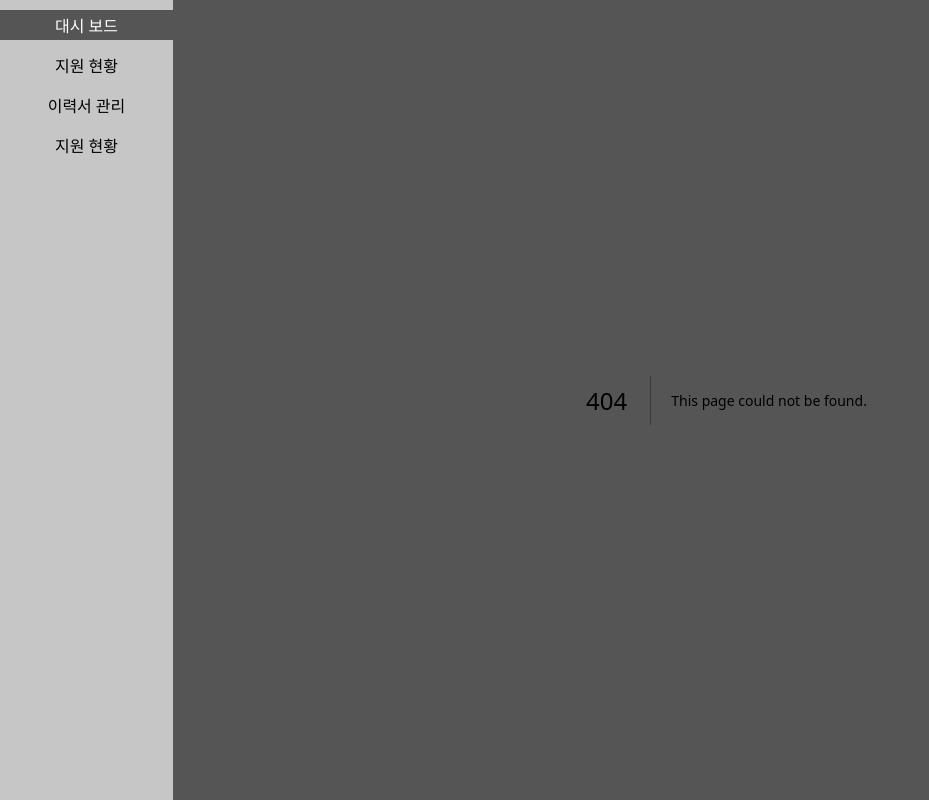
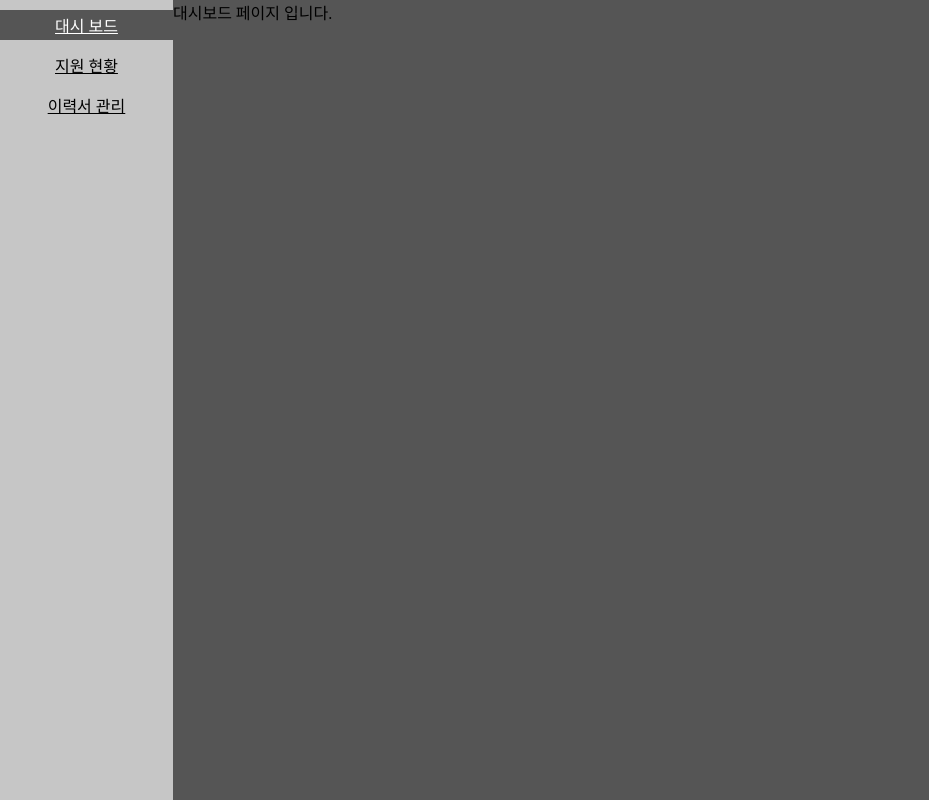
Before and after one commit to CureLatte/MyCareerFront, a Next.js app: page /dashboard in a window 1280 px wide. Before the commit this address had no page. Shown: the whole page, without its empty margins (0-929 px from the left). Built offline with nearby package versions, Linux system fonts and the light colour scheme.

Commit message:
[FIX] upate Apply

```diff
--- /dev/null
+++ b/src/app/apply/page.tsx
@@ -0,0 +1,3 @@
+export default function ApplyLayOut() {
+	return <div>지원 현황 페이지 입니다.</div>;
+}
--- /dev/null
+++ b/src/app/dashboard/layout.tsx
@@ -0,0 +1,7 @@
+export default function DashBoardMainPage({
+	children,
+}: {
+	children: React.ReactNode;
+}) {
+	return <div>{children}</div>;
+}
--- /dev/null
+++ b/src/app/dashboard/page.tsx
@@ -0,0 +1,3 @@
+export default function DashBoardPage() {
+	return <div>대시보드 페이지 입니다.</div>;
+}
--- /dev/null
+++ b/src/app/resume/layout.tsx
@@ -0,0 +1,5 @@
+import { ReactNode } from 'react';
+
+export default function ApplyMainPage({ children }: { children: ReactNode }) {
+	return <div>{children}</div>;
+}
--- /dev/null
+++ b/src/app/resume/page.tsx
@@ -0,0 +1,3 @@
+export default function ResumePage() {
+	return <div>이력서 페이지입니다.</div>;
+}
--- a/src/components/Nav.tsx
+++ b/src/components/Nav.tsx
@@ -5,23 +5,42 @@ import { useState } from 'react';
 export default function Nav({}: any) {
 	const [activateTab, setActivateTab] = useState(0);
 
-	const navList = ['대시 보드', '지원 현황', '이력서 관리', '지원 현황'];
+	const navList = [
+		{
+			title: '대시 보드',
+			url: '/dashboard',
+		},
+		{
+			title: '지원 현황',
+			url: '/apply',
+		},
+		{
+			title: '이력서 관리',
+			url: '/resume',
+		},
+	];
 
 	return (
 		<nav
 			style={{ background: LIGHT_GRAY, height: '100vh', width: '200px' }}
 		>
-			{navList.map((item: string, index: number) => {
+			{navList.map(
+				(item: { title: string; url: string }, index: number) => {
 					console.log(item, index);
 
 					return (
 						<NavText
-						onClick={() => setActivateTab(Number(index))}
-						text={item}
+							key={index}
+							onClick={() => {
+								setActivateTab(Number(index));
+							}}
+							text={item.title}
+							url={item.url}
 							activate={Number(index) === Number(activateTab)}
 						></NavText>
 					);
-			})}
+				},
+			)}
 		</nav>
 	);
 }
--- a/src/components/NavText.tsx
+++ b/src/components/NavText.tsx
@@ -1,6 +1,7 @@
 import { BACKGROUND_GRAY } from '@/const/Color';
+import Link from 'next/link';
 
-export default function NavText({ text, activate, onClick }: any) {
+export default function NavText({ text, activate, onClick, url }: any) {
 	let textStyle: any = {
 		display: 'flex',
 		flexDirection: 'row',
@@ -22,8 +23,8 @@ export default function NavText({ text, activate, onClick }: any) {
 	}
 
 	return (
-		<div onClick={onClick} style={textStyle}>
+		<Link href={url} onClick={onClick} style={textStyle}>
 			{text}
-		</div>
+		</Link>
 	);
 }
```
Also changed, not shown: src/app/apply/layout.tsx (added, +7 -0 lines). Lines whose indentation alone changed are shown as unchanged.
